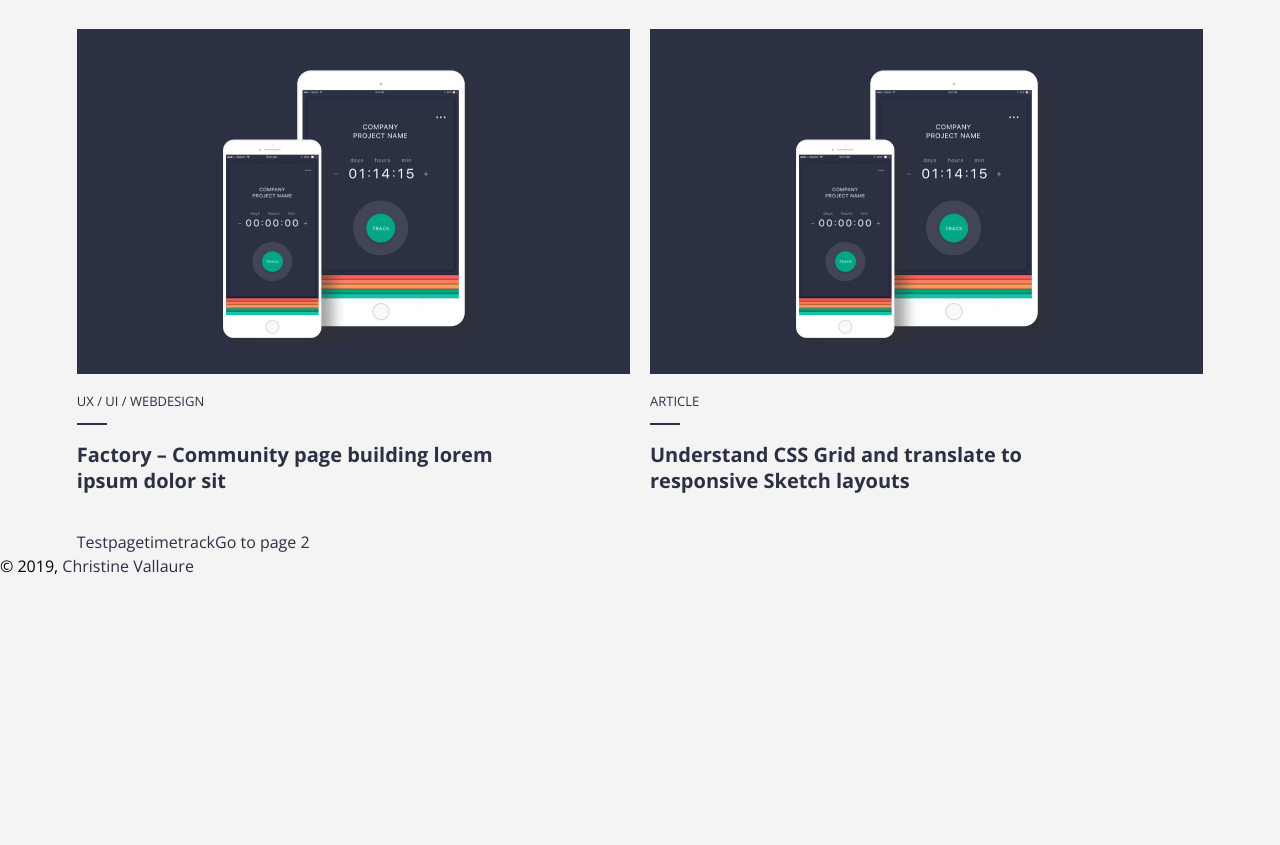
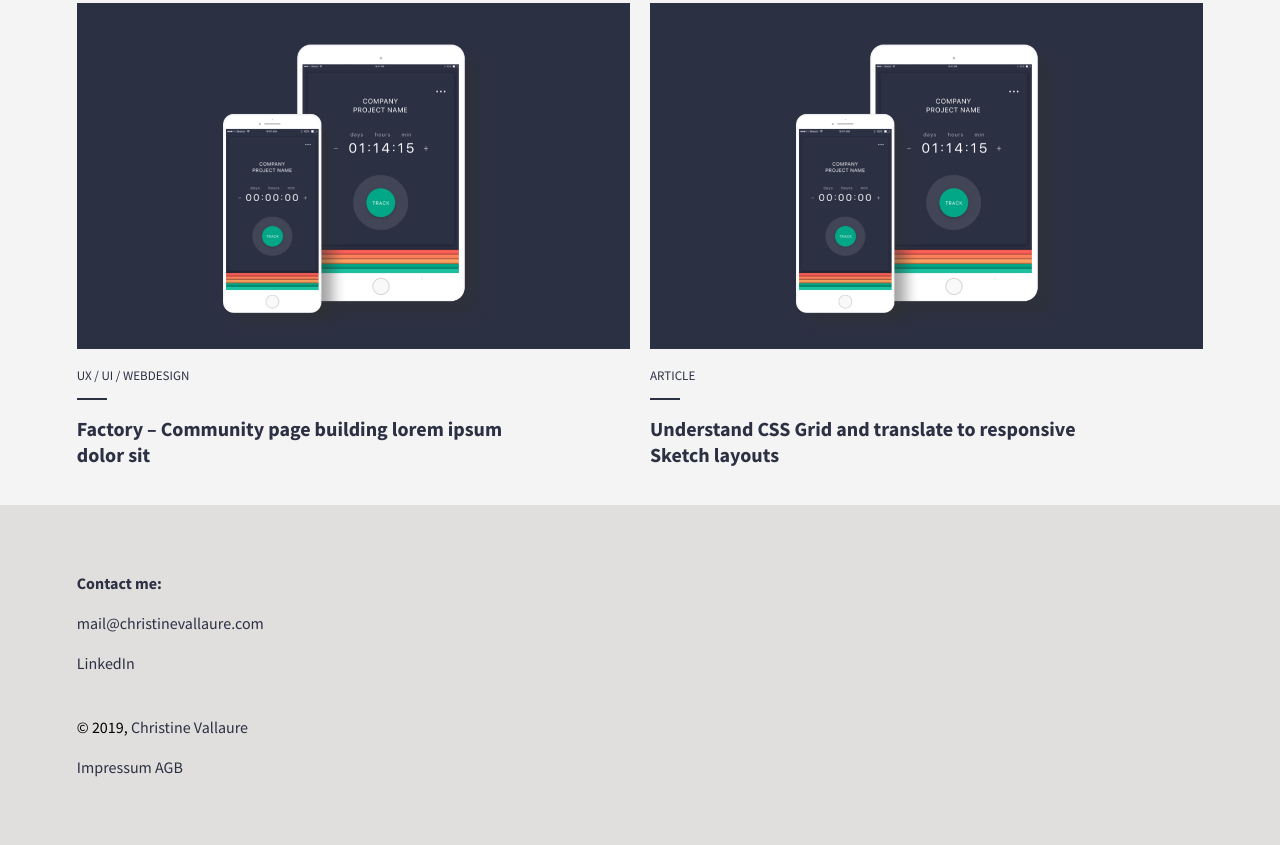
Before and after one commit to chrisvall/19_website, a Gatsby site: page / in a window 1280 px wide. Shown: the part 1405-2250 px from the top of the page. Before the commit the page ends 1983 px from the top, so only its background shows below. Built offline with nearby package versions, Linux system fonts and the light colour scheme; Gatsby itself is replaced by a stand-in of ours.

Commit message:
added footer to layout component page and changed font to SF

```diff
--- /dev/null
+++ b/src/components/footer.js
@@ -0,0 +1,25 @@
+import React from 'react'
+import './footer.scss'
+import { Link } from "gatsby"
+
+
+const Footer = props => (
+  <div className="Footer">
+       <p className="bold">Contact me:</p>
+       <a href=""><p>mail@christinevallaure.com</p></a>
+       <a href=""><p>LinkedIn</p></a>
+       <br></br>
+       © {new Date().getFullYear()},
+          {` `}
+          <a href="http://www.christinevallaure.com">Christine Vallaure</a>
+
+
+
+       <p>Impressum AGB</p>
+</div>
+)
+
+
+
+
+export default Footer
--- /dev/null
+++ b/src/components/footer.scss
@@ -0,0 +1,13 @@
+@import "layout.scss";
+@import "variables.scss";
+
+
+
+.Footer {
+    background-color: #E0DFDD;
+    padding: 50px $page-margin;
+}
+
+.bold {
+    font-weight: 700;
+}
--- a/src/components/layout.js
+++ b/src/components/layout.js
@@ -10,9 +10,11 @@ import PropTypes from "prop-types"
 import { useStaticQuery, graphql } from "gatsby"
 
 import Header from "./header"
+import Footer from "./footer"
 import "./layout.scss"
 // should this be here?
 import "./portfoliopage.scss"
+// import Footer from "./Footer";
 
 const Layout = ({ children }) => {
   const data = useStaticQuery(graphql`
@@ -30,11 +32,8 @@ const Layout = ({ children }) => {
       <Header siteTitle={data.site.siteMetadata.title} />
       <div>
         <main>{children}</main>
-        <footer>
-          © {new Date().getFullYear()},
-          {` `}
-          <a href="https://www.christinevallaure.com">Christine Vallaure</a>
-        </footer>
+
+        <Footer/>
       </div>
     </>
   )
--- a/src/components/layout.scss
+++ b/src/components/layout.scss
@@ -1,6 +1,6 @@
 
 /////// FONTS //////////
-@import url('http://fonts.googleapis.com/css?family=Open+Sans:400,300,600,700,800');
+@import url('https://fonts.googleapis.com/css?family=Cabin:400,500,600,700|Source+Sans+Pro:400,600,700,900&display=swap');
 @import "variables.scss";
 
 /////// BASE //////////
@@ -8,7 +8,9 @@
 body{
   // max-width: 1000px;
   margin: 0;
-  font-family: 'Open Sans', sans-serif;
+  // font-family: 'Open Sans', sans-serif;
+  font-family: 'Source Sans Pro', sans-serif;
+  // font-family: 'Cabin', sans-serif;
   font-size: 16px;
   -webkit-font-smoothing:antialiased;
   line-height: 1.5;
@@ -20,8 +22,9 @@ body{
   }
 
   h1 {
+
     font-size: 50px;
-    font-weight: 800;
+    font-weight: 900;
     line-height: 1.15;
     margin:0;
   }
--- a/src/pages/index.js
+++ b/src/pages/index.js
@@ -4,6 +4,7 @@ import { Link } from "gatsby"
 import Layout from "../components/layout"
 import Card from '../components/Card';
 import Hero from '../components/Hero';
+import Footer from '../components/Footer';
 // import Image from "../components/image"
 import SEO from "../components/seo"
 
@@ -54,14 +55,13 @@ const IndexPage = () => (
     </div>
   </div>
 
-  <Link to="/test/">Testpage</Link>
-  <Link to="/work/timetrack/">timetrack</Link>
 
-    <Link to="/page-2/">Go to page 2</Link>
+
     </div>
 
+  </Layout>
 
-  </Layout>
+
 )
 
 
--- a/src/pages/work/bbs.js
+++ b/src/pages/work/bbs.js
@@ -7,6 +7,7 @@ import Img from "gatsby-image"
 import back from "../../images/backarrow.svg"
 
 import Hero from '../../components/Hero';
+import Footer from '../../components/Footer';
 import PortfolioImg from '../../components/PortfolioImg';
 import PortfolioText from '../../components/PortfolioText';
 
@@ -36,6 +37,8 @@ const PortfolioPage = () => (
 
     <Link to="/">Go back to the homepage</Link>
 
+    <Footer></Footer>
+
   </Layout>
 )
 
--- a/src/pages/work/timetrack.js
+++ b/src/pages/work/timetrack.js
@@ -7,6 +7,7 @@ import Img from "gatsby-image"
 import back from "../../images/backarrow.svg"
 
 import Hero from '../../components/Hero';
+import Footer from '../../components/Footer';
 import PortfolioImg from '../../components/PortfolioImg';
 import PortfolioText from '../../components/PortfolioText';
 
@@ -36,6 +37,8 @@ const PortfolioPage = () => (
 
     <Link to="/">Go back to the homepage</Link>
 
+    <Footer></Footer>
+
   </Layout>
 )
 
```
